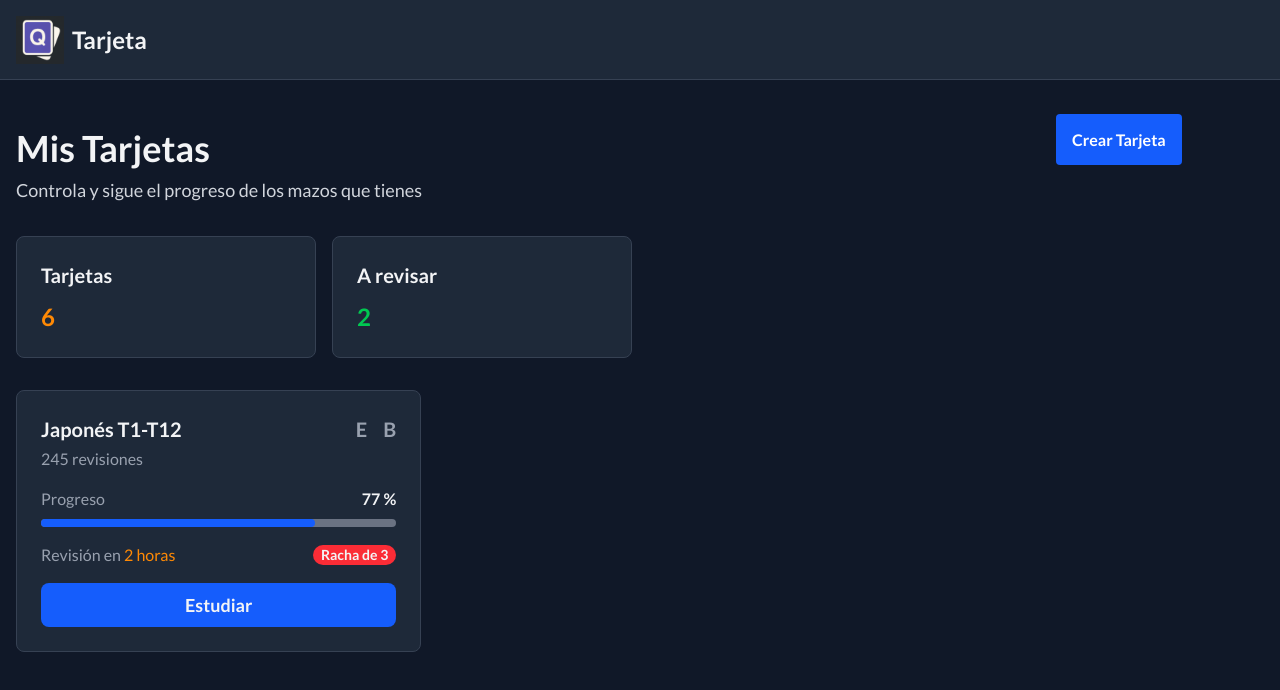
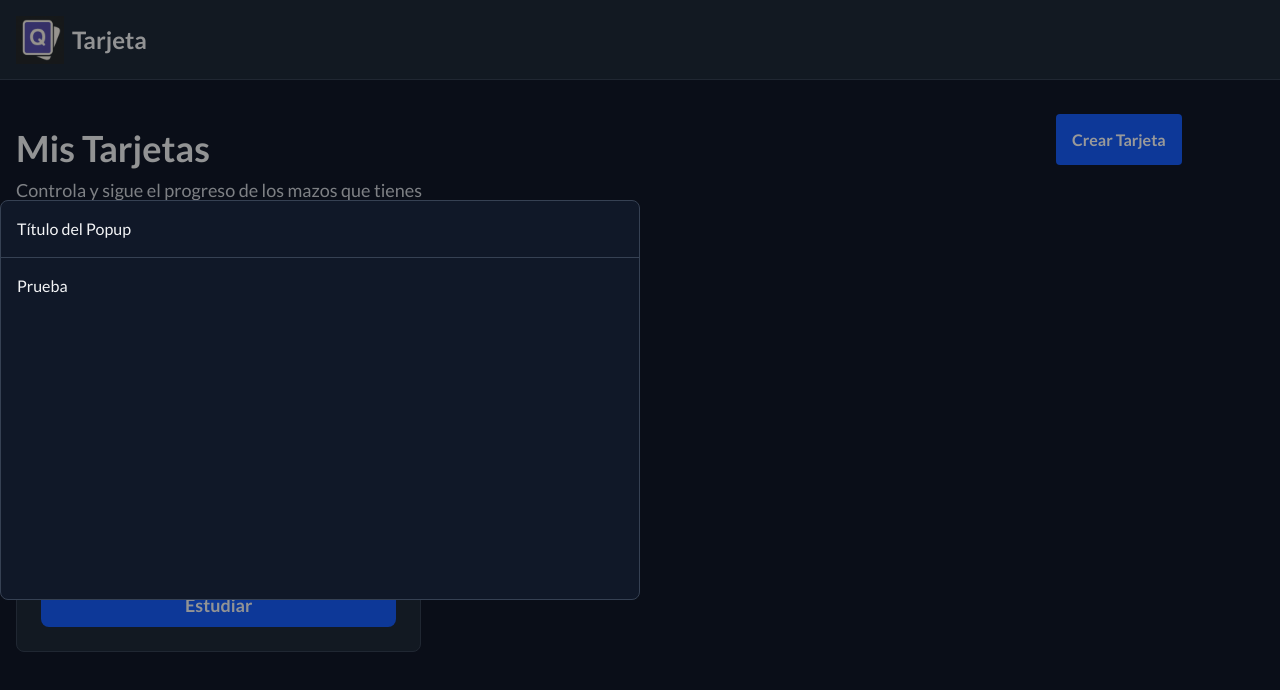
Before and after one commit to CMF-Keph/quizcard, a Next.js app: page / in a window 1280 px wide. Shown: the top 690 px of the page. Built offline with nearby package versions, Linux system fonts and the light colour scheme.

Commit message:
feat: popup

```diff
--- a/app/layout.tsx
+++ b/app/layout.tsx
@@ -2,6 +2,7 @@ import type { Metadata } from "next";
 import { Lato } from "next/font/google";
 import "./globals.css"
 import Navbar from "./shared/Navbar";
+import Popup from "./shared/Popup";
 
 const font = Lato({
   subsets: ['latin'],
@@ -21,8 +22,13 @@ export default function RootLayout({
   return (
     <html lang="es">
       <body
-        className={`${font.className} antialiased bg-gray-900 text-gray-100`}
+        className={`${font.className} antialiased bg-gray-900 text-gray-100 relative`}
       >
+        <Popup>
+          <div>
+            Prueba
+          </div>
+        </Popup>
         <Navbar></Navbar>
         <main className="px-4 py-12">
           {children}
--- /dev/null
+++ b/app/shared/Popup.tsx
@@ -0,0 +1,20 @@
+interface PopupProps {
+  children: React.ReactNode
+}
+
+const Popup: React.FC<PopupProps> = ({children}) => {
+  return (
+    <div className="bg-black/40 w-screen h-screen absolute top-0 left-0 flex flex-wrap justify-between items-center z-50">
+      <div className="w-3/6 h-3/6 bg-gray-900 border border-gray-700 rounded-lg">
+        <div className="border-b border-gray-700 p-4">
+          <h2>Título del Popup</h2>
+        </div>
+        <div className="p-4">
+          {children}
+        </div>
+      </div>
+    </div>
+  )
+}
+
+export default Popup
```
